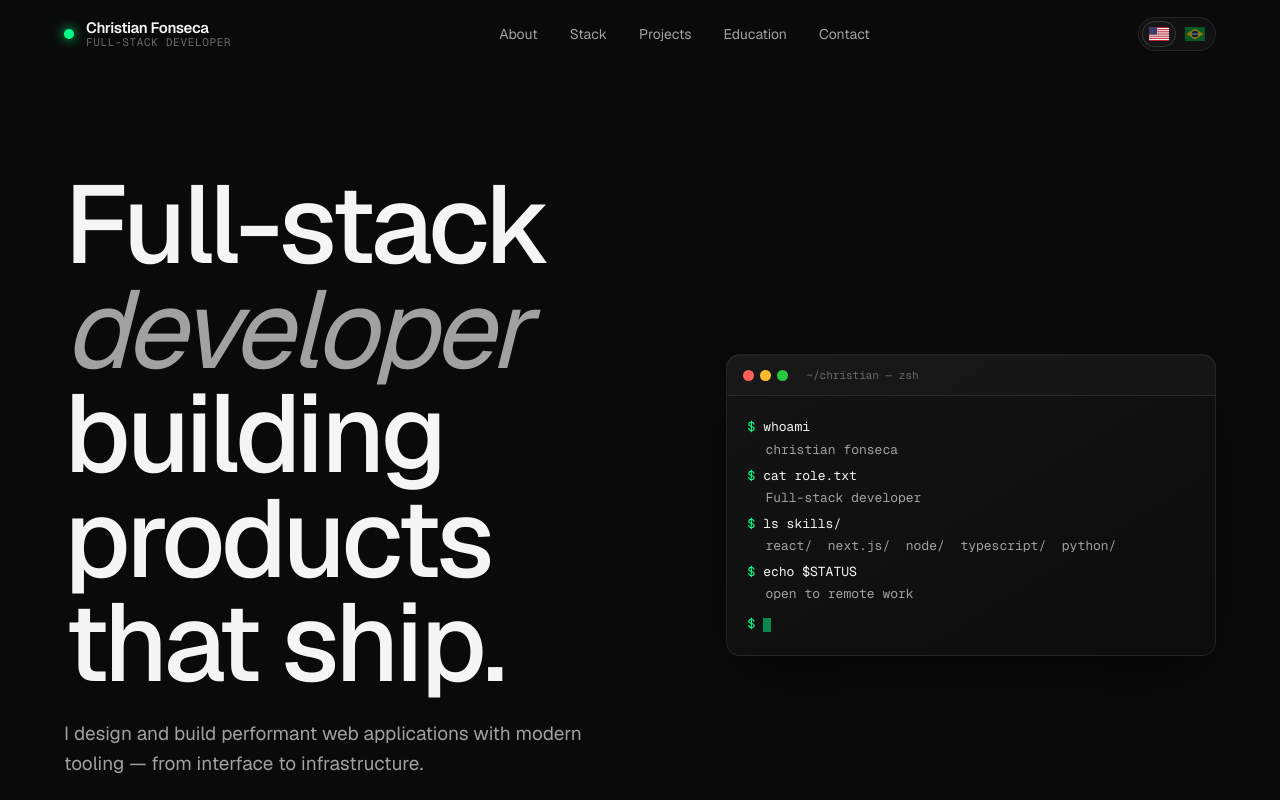
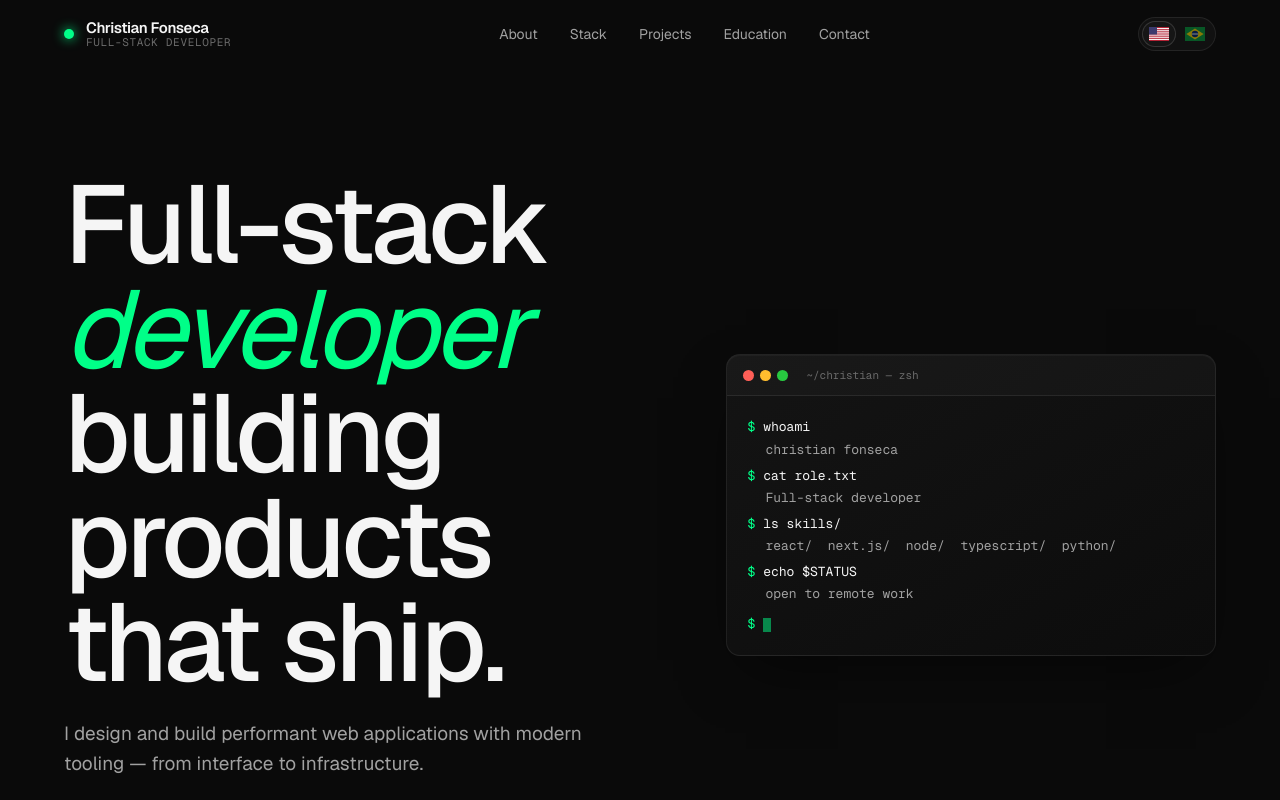
Before and after one commit to christianfonseca03/portfolio, a Next.js app: page /en in a window 1280 px wide. Shown: the top 800 px of the page. Built offline with nearby package versions, Linux system fonts and the light colour scheme.

Commit message:
fix: spacing

```diff
--- a/app/[lang]/page.tsx
+++ b/app/[lang]/page.tsx
@@ -25,7 +25,7 @@ export default async function Page({
       <RevealObserver />
       <MouseGlowHandler />
       <Header lang={lang} t={dict} />
-      <main className="flex flex-col gap-[clamp(28px,5vw,72px)]">
+      <main className="flex flex-col gap-[clamp(14px,2.8vw,32px)]">
         <Hero t={dict.hero} />
         <About t={dict.about} />
         <Stack t={dict.stack} />
--- a/components/Contact.tsx
+++ b/components/Contact.tsx
@@ -78,7 +78,7 @@ export default function Contact({ t }: Props) {
   return (
     <section
       id="contact"
-      className="px-6 py-[clamp(112px,16vw,240px)] pb-[clamp(120px,16vw,200px)] md:px-10 xl:px-16 2xl:px-20"
+      className="px-6 pt-[clamp(72px,10vw,140px)] pb-[clamp(120px,16vw,200px)] md:px-10 xl:px-16 2xl:px-20"
     >
       <div className="max-w-[1240px] mx-auto">
         <div className={`${revealClass} relative overflow-hidden rounded-[clamp(20px,3vw,32px)] border border-white/8 bg-linear-to-b from-bg-elev to-bg p-[clamp(40px,6vw,80px)]`}>
--- a/components/Education.tsx
+++ b/components/Education.tsx
@@ -10,7 +10,7 @@ const revealClass =
 
 export default function Education({ t, lang }: Props) {
   return (
-    <section id="education" className="px-6 py-[clamp(112px,16vw,240px)] md:px-10 xl:px-16 2xl:px-20">
+    <section id="education" className="px-6 py-[clamp(72px,10vw,140px)] md:px-10 xl:px-16 2xl:px-20">
       <div className="max-w-[1240px] mx-auto">
 
         {/* Section head */}
--- a/components/Hero.tsx
+++ b/components/Hero.tsx
@@ -46,7 +46,7 @@ export default function Hero({ t }: Props) {
             } as React.CSSProperties}
           >
             <span>{t.title_pre}</span>{' '}
-            <span className="italic font-normal text-fg-muted">{t.title_main}</span>
+            <span className="italic font-normal text-accent">{t.title_main}</span>
             <br />
             <span>{t.title_post}</span>
           </h1>
--- a/components/Projects.tsx
+++ b/components/Projects.tsx
@@ -21,7 +21,7 @@ const DiagonalSVG = () => (
 
 export default function Projects({ t, lang }: Props) {
   return (
-    <section id="projects" className="px-6 py-[clamp(112px,16vw,240px)] md:px-10 xl:px-16 2xl:px-20">
+    <section id="projects" className="px-6 py-[clamp(72px,10vw,140px)] md:px-10 xl:px-16 2xl:px-20">
       <div className="max-w-[1240px] mx-auto">
 
         {/* Section head */}
--- a/components/Stack.tsx
+++ b/components/Stack.tsx
@@ -14,7 +14,7 @@ const groups = [
 
 export default function Stack({ t }: Props) {
   return (
-    <section id="stack" className="px-6 py-[clamp(112px,16vw,240px)] md:px-10 xl:px-16 2xl:px-20">
+    <section id="stack" className="px-6 py-[clamp(72px,10vw,140px)] md:px-10 xl:px-16 2xl:px-20">
       <div className="max-w-[1240px] mx-auto">
 
         {/* Section head */}
```
